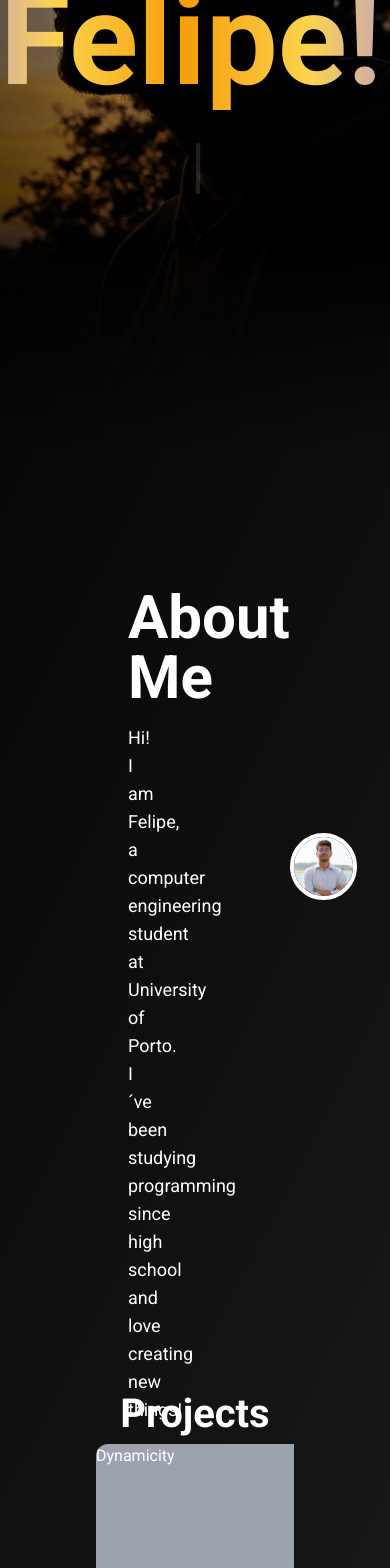
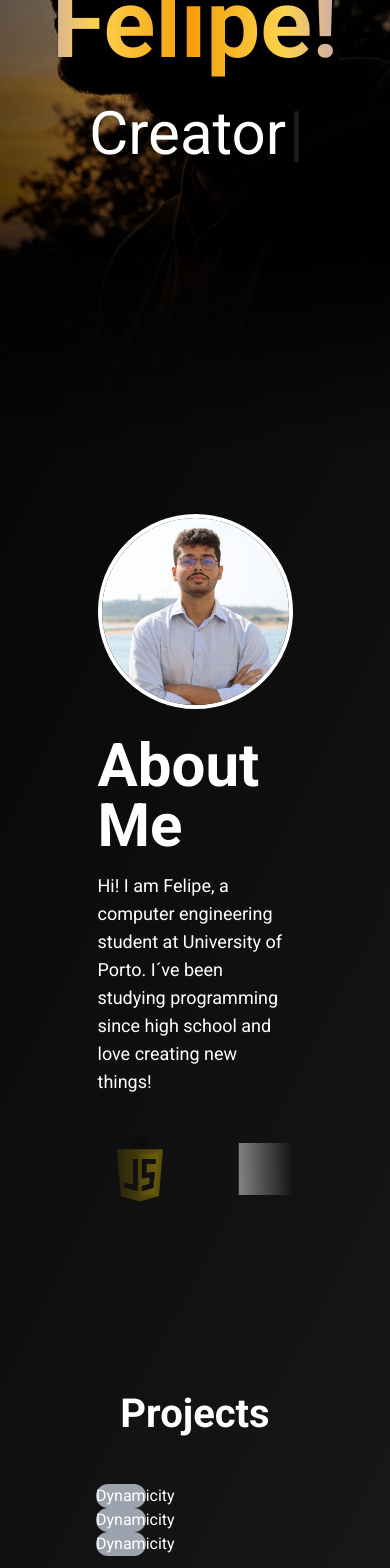
Before and after one commit to fjacobf/portfolioV1, a React (Vite) app: page / in a window 390 px wide. Shown: the part 400-1968 px from the top of the page. Built offline with nearby package versions, Linux system fonts and the light colour scheme; grey boxes are pictures that could not be loaded.

Commit message:
corrected hero and about for mobile

```diff
--- a/src/App.css
+++ b/src/App.css
@@ -14,6 +14,10 @@
         -ms-overflow-style: none;  /* IE and Edge */
         scrollbar-width: none;  /* Firefox */
   }
+}
+
+html{
+	overflow-x: hidden;
 }
 
 *{
@@ -70,14 +74,14 @@ nav {
 		position: fixed;
 		top: -100vh;
 		left: 0;
-		height: 100%;
-		width: 100%;
+		height: 100vh;
+		width: 100vw;
 		display: flex;
 		flex-direction: column;
 		align-items: center;
 		justify-content: center;
 		gap: 1.5rem;
-		background-color: var(--mainColor);
+		background-color: black;
 		transition: 1s;
 	}
 
--- a/src/components/Navbar.jsx
+++ b/src/components/Navbar.jsx
@@ -14,7 +14,7 @@ const Navbar = () => {
   }
 
   return (
-    <header className=' backdrop-blur-sm fixed flex flex-row justify-between w-[100vw] py-6 px-4 lg:px-48'>
+    <header className=' backdrop-blur-sm fixed flex flex-row justify-between w-[100vw] py-6 px-4'>
       <h1 className="text-3xl sm:text-5xl">Felipe Jacob</h1>
       <nav ref={navRef} className='flex items-center'>
         <ul className='w-[50vw] md:flex flex-row justify-between items-center text-center'>
--- a/src/hoc/SectionWrapper.jsx
+++ b/src/hoc/SectionWrapper.jsx
@@ -10,7 +10,7 @@ const SectionWrapper = (Component, idName) =>
       initial="hidden"
       whileInView="show"
       viewport={{once:true, amount: 0.25}}
-      className="h-screen bg-transparent flex items-center justify-around"
+      className="h-screen bg-transparent"
       >
         <Component/>
       </motion.section>
--- a/src/sections/AboutMe.jsx
+++ b/src/sections/AboutMe.jsx
@@ -8,8 +8,8 @@ import { about } from '../constants';
 
 const AboutMe = () => {
   return (
-    <>
-    <div className='flex flex-col w-1/2 h-screen p-32 flex justify-between'>
+    <div className='h-screen w-screen flex items-center justify-around flex-col-reverse py-16 sm:flex-row'>
+    <div className='flex flex-col w-1/2 md:h-screen md:p-32 md:justify-between'>
       <div className='content'>
         <motion.div variants={textVariant()}>
             <h1 className='text-6xl my-4'>About Me</h1>
@@ -26,10 +26,10 @@ const AboutMe = () => {
 
       <Technologies className=" align-bottom"  />
     </div>
-    <div className='flex w-1/2 justify-center'>
+    <div className='flex justify-center'>
       <img src={img1} alt="personal photo" className=' aspect-square w-1/2 rounded-full border-solid border-white border-4 object-cover object-top' />
     </div>
-    </>
+    </div>
   )
 }
 
--- a/src/sections/Hero.jsx
+++ b/src/sections/Hero.jsx
@@ -6,7 +6,7 @@ import { useTypewriter, Cursor } from "react-simple-typewriter";
 export function Hero({}) {
 
   const [text] = useTypewriter({
-    words: ['Frontend Developer', 'Photographer', 'Creator'],
+    words: ['Developer', 'Photographer', 'Creator'],
     loop: {},
     typeSpeed: 70,
     deleteSpeed: 30,
@@ -16,11 +16,11 @@ export function Hero({}) {
   return (
     <div id="home" className=' h-[100vh] flex justify-center flex-col items-center gap-8'>
       <img className="bgImage absolute h-[100vh] w-[100vw] object-cover object-top  -z-10 overflow-hidden" src={background} alt="background" />
-      <h1 className='text-9xl font-extrabold'>Hi! I'm
+      <h1 className='text-center text-8xl font-extrabold'>Hi! I'm
         <span className='bg-[linear-gradient(to_right,theme(colors.amber.500),theme(colors.amber.300),theme(colors.violet.400),theme(colors.violet.500),theme(colors.violet.400),theme(colors.amber.300),theme(colors.amber.500))] animate-gradient bg-[length:200%_auto] bg-clip-text text-transparent'> Felipe!</span>
       </h1>
       <div>
-        <span className='text-6xl'>{text}</span>
+        <span className='text-center text-6xl'>{text}</span>
         <span className=" text-6xl">
           <Cursor />
         </span>
--- a/src/sections/Projects.jsx
+++ b/src/sections/Projects.jsx
@@ -4,10 +4,11 @@ import { projects } from "../constants";
 const Projects =() => {
   return (
     <div className='flex-col justify-center items-center p-24 h-screen w-screen'>
-      <h1 className="text-center">Projects</h1>
-      <div className="projects-trail w-full h-5/6 grid grid-flow-col gap-10 overflow-x-scroll no-scrollbar ">
-        {projects.map((item, index) => <div key={index} className="project-card w-[500px] h-full rounded-xl bg-gray-400">
+      <h1 className="text-center mb-10">Projects</h1>
+      <div className="flex flex-col">
+        {projects.map((item, index) => <div key={index} className="project-card w-[50px] rounded-xl bg-gray-400">
               <h2>{item.title}</h2>
+              <p>{item.description}</p>
             </div>)}
 
 
```
